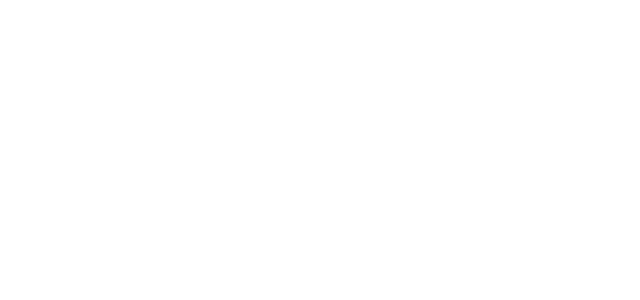
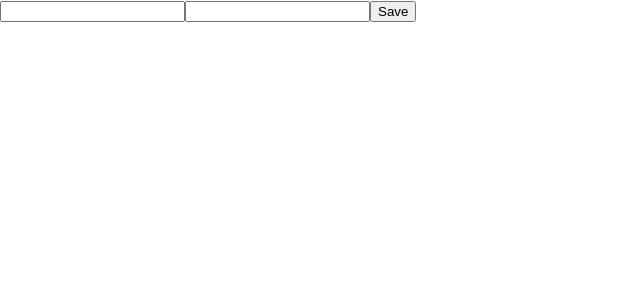
Before and after one commit to Denuk68/React-Lessons, a React (Create React App) app: page / in a window 1280 px wide. Shown: the top 300 px of the page, without its empty margins (0-640 px from the left). Built offline with nearby package versions, Linux system fonts and the light colour scheme.

Commit message:
lesson4 part2

```diff
--- a/src/App.js
+++ b/src/App.js
@@ -1,7 +1,9 @@
+import ControlledForm from "./components/ContolledForm";
+
 export default function App() {
   return (
     <div>
-
+      <ControlledForm />
     </div>
 
   );
--- /dev/null
+++ b/src/components/ContolledForm.js
@@ -0,0 +1,30 @@
+import { useState } from "react";
+import { createNewComment } from "../services/fetch.service";
+
+export default function ControlledForm() {
+
+    const [body, setBody] = useState("");
+    const [email, setEmail] = useState("");
+    const [comment, setComment] = useState({});
+
+    const onChangeBody = (e) => {
+        setBody(e.target.value)
+    }
+    const onChangeEmail = (e) => {
+        setEmail(e.target.value)
+    }
+    const onSubmitForm = (e) => {
+        e.preventDefault();
+        let newComment = { body, email };
+        setComment({ ...newComment });
+        createNewComment(comment)
+    }
+
+    return (
+        <form onSubmit={onSubmitForm}>
+            <input type="text" name={"body"} value={body} onChange={onChangeBody} />
+            <input type="email" name={"email"} value={email} onChange={onChangeEmail} />
+            <button>Save</button>
+        </form>
+    )
+}
--- /dev/null
+++ b/src/services/fetch.service.js
@@ -0,0 +1,18 @@
+// http://jsonplaceholder.typicode.com/comments
+
+const createNewComment = (comment) => {
+    return fetch('https://jsonplaceholder.typicode.com/posts', {
+        method: 'POST',
+        body: JSON.stringify({
+            body: comment.body,
+            email: comment.email,
+        }),
+        headers: {
+            'Content-type': 'application/json; charset=UTF-8',
+        },
+    })
+        .then((response) => response.json())
+        .then((json) => console.log(json));
+}
+
+export { createNewComment }
```
Also changed, not shown: src/task.txt (added).
